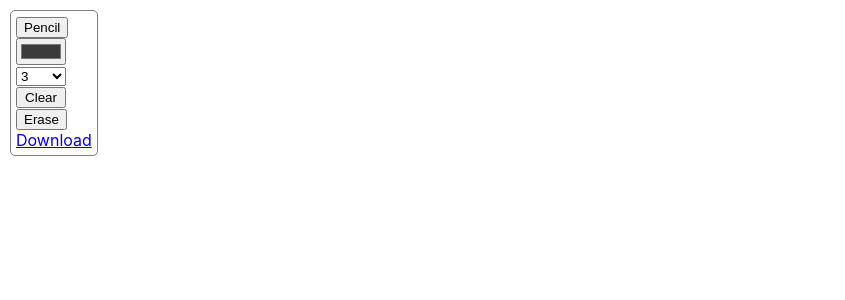
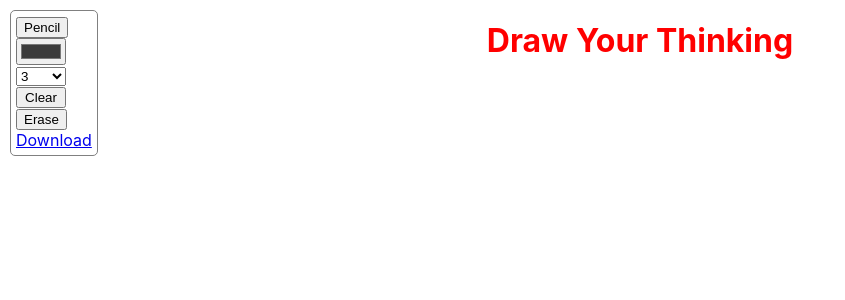
Before and after one commit to nipaaa/canvas-drawing, a React (Create React App) app: page / in a window 1280 px wide. Shown: the top 300 px of the page, without its empty margins (0-845 px from the left). Built offline with nearby package versions, Linux system fonts and the light colour scheme.

Commit message:
add heading

```diff
--- a/src/App.css
+++ b/src/App.css
@@ -1,3 +1,14 @@
+
+.heading{
+    position: absolute;
+    color: red;
+    left: 50%;
+    transform: translateX(-50%);
+
+}
+
+
+
 #circularcursor {
     background-color: transparent;
     border:1px solid black;
--- a/src/App.js
+++ b/src/App.js
@@ -1,5 +1,4 @@
 import "./App.css";
-import { useEffect, useRef, useState } from "react";
 import Canvas from "./component/Canvas";
 
 function App() {
--- a/src/component/Canvas.js
+++ b/src/component/Canvas.js
@@ -101,6 +101,7 @@ const Canvas = () => {
 
   return (
     <>
+      <h1 className="heading">Draw Your Thinking</h1>
       <div className="canvas-btn">
         <button onClick={getPen} className="btn-width">
           Pencil
```
